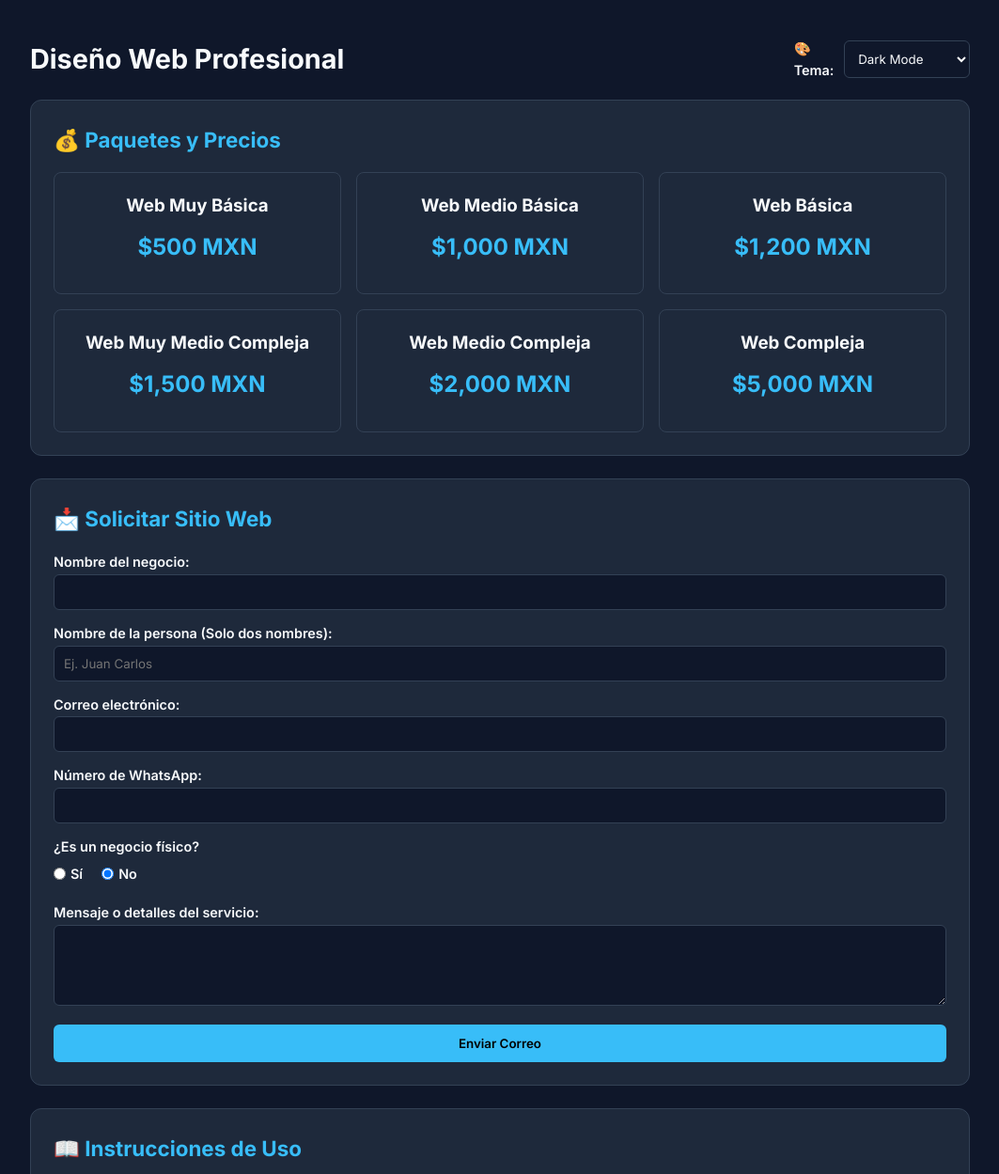
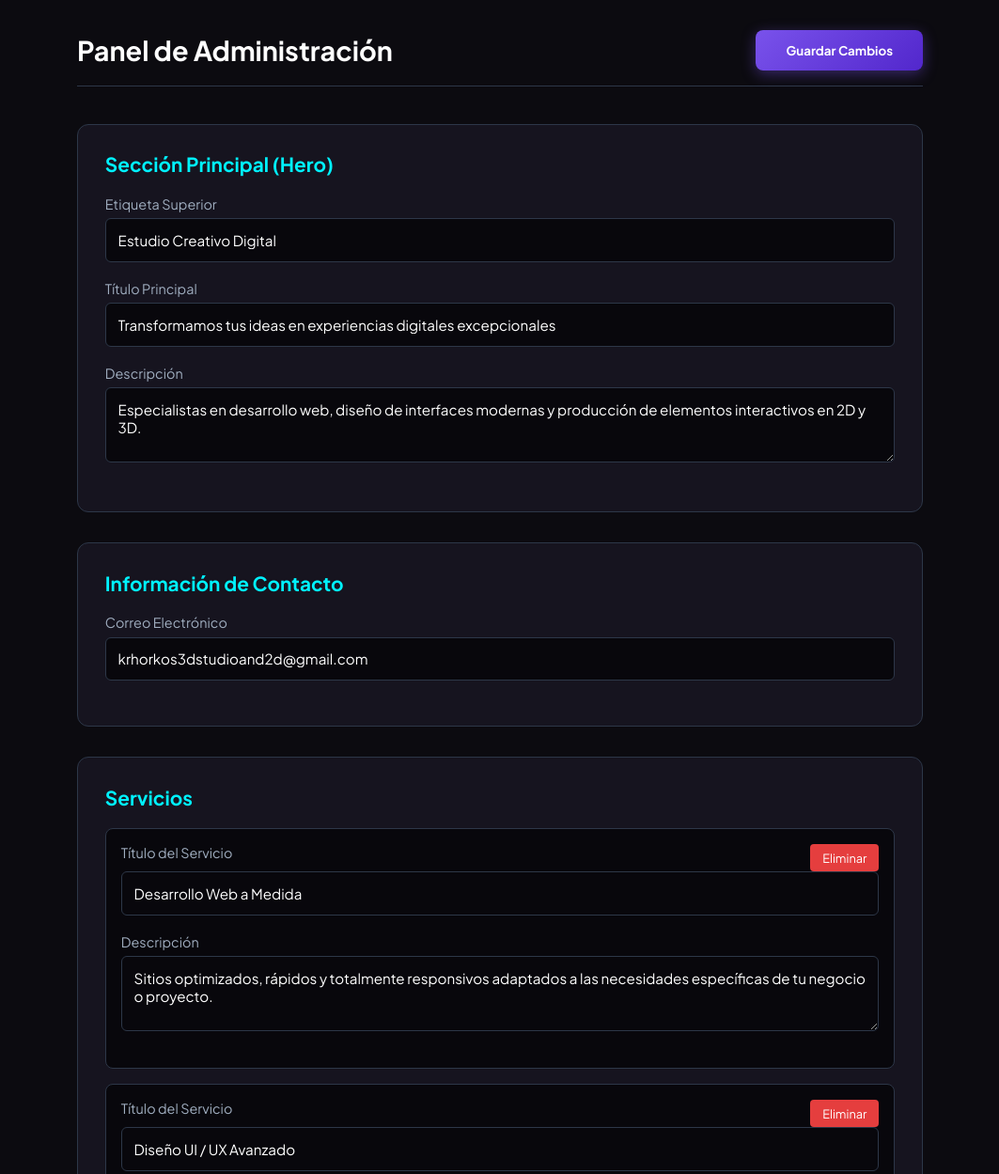
Before and after one commit to Krhorkos3DStudioAnd2D/Krhorkos3DSiteCustom, a plain HTML site: page index.html in a window 1280 px wide. Shown: the top 1249 px of the page at 94% size, without its empty margins (108-1171 px from the left). Drawn offline with Linux system fonts and the light colour scheme.

Commit message:
index.html

```diff
--- a/index.html
+++ b/index.html
@@ -1,233 +1,332 @@
 <!DOCTYPE html>
-<html lang="es" data-theme="dark">
+<html lang="es">
 <head>
     <meta charset="UTF-8">
     <meta name="viewport" content="width=device-width, initial-scale=1.0">
-  <title>Desarrollo Web Profesional</title>
-  <link href="https://fonts.googleapis.com/css2?family=Inter:wght@300;400;600;700&display=swap" rel="stylesheet">
+    <title>Panel de Control | Krhorkos Studio</title>
+    <link href="https://fonts.googleapis.com/css2?family=Plus+Jakarta+Sans:wght@400;600;700&display=swap" rel="stylesheet">
     <style>
-    :root[data-theme="dark"] { --bg: #0f172a; --card: #1e293b; --text: #f8fafc; --accent: #38bdf8; --border: #334155; }
-    :root[data-theme="light"] { --bg: #f8fafc; --card: #ffffff; --text: #0f172a; --accent: #0284c7; --border: #e2e8f0; }
-    :root[data-theme="emerald"] { --bg: #022c22; --card: #064e3b; --text: #ecfdf5; --accent: #34d399; --border: #047857; }
-    :root[data-theme="sunset"] { --bg: #2d1215; --card: #4c1d24; --text: #fff1f2; --accent: #fb7185; --border: #9f1239; }
-    :root[data-theme="purple"] { --bg: #1e1b4b; --card: #312e81; --text: #eef2ff; --accent: #818cf8; --border: #4338ca; }
-    :root[data-theme="amber"] { --bg: #1f1206; --card: #451a03; --text: #fef3c7; --accent: #fbbf24; --border: #78350f; }
-    :root[data-theme="cyber"] { --bg: #000000; --card: #111111; --text: #00ff66; --accent: #00e5ff; --border: #00ff66; }
-    :root[data-theme="nordic"] { --bg: #2e3440; --card: #3b4252; --text: #eceff4; --accent: #88c0d0; --border: #4c566a; }
+        * {
+            margin: 0;
+            padding: 0;
+            box-sizing: border-box;
+            font-family: 'Plus Jakarta Sans', sans-serif;
+        }
 
-    * { box-sizing: border-box; margin: 0; padding: 0; font-family: 'Inter', sans-serif; transition: background-color 0.3s, color 0.3s; }
-    body { background-color: var(--bg); color: var(--text); line-height: 1.6; padding: 20px; }
-    .container { max-width: 1000px; margin: 0 auto; }
+        body {
+            background-color: #0c0b10;
+            color: #e2e8f0;
+            padding: 2rem 1rem;
+        }
 
-    header { display: flex; justify-content: space-between; align-items: center; padding: 20px 0; flex-wrap: wrap; gap: 15px; }
-    h1 { font-size: 1.8rem; font-weight: 700; }
+        .admin-container {
+            max-width: 900px;
+            margin: 0 auto;
+        }
 
-    .theme-selector { display: flex; align-items: center; gap: 10px; }
-    select { padding: 8px 12px; border-radius: 6px; background: var(--card); color: var(--text); border: 1px solid var(--border); cursor: pointer; outline: none; }
+        header {
+            display: flex;
+            justify-content: space-between;
+            align-items: center;
+            margin-bottom: 2.5rem;
+            padding-bottom: 1rem;
+            border-bottom: 1px solid #2d3748;
+        }
 
-    section { background: var(--card); border: 1px solid var(--border); border-radius: 12px; padding: 24px; margin-bottom: 24px; }
-    h2 { font-size: 1.4rem; color: var(--accent); margin-bottom: 16px; }
+        h1 {
+            font-size: 1.8rem;
+            color: #fff;
+        }
 
-    .grid-pricing { display: grid; grid-template-columns: repeat(auto-fit, minmax(250px, 1fr)); gap: 16px; }
-    .price-card { border: 1px solid var(--border); border-radius: 8px; padding: 20px; text-align: center; }
-    .price { font-size: 1.5rem; font-weight: 700; color: var(--accent); margin: 10px 0; }
+        .btn-save {
+            background: linear-gradient(135deg, #7952eb, #5227cc);
+            color: #fff;
+            padding: 0.8rem 2rem;
+            border: none;
+            border-radius: 8px;
+            font-weight: 700;
+            cursor: pointer;
+            box-shadow: 0 4px 15px rgba(121, 82, 235, 0.4);
+        }
 
-    form { display: flex; flex-direction: column; gap: 12px; }
-    label { font-size: 0.9rem; font-weight: 600; }
-    input, textarea, select { width: 100%; padding: 10px; border-radius: 6px; border: 1px solid var(--border); background: var(--bg); color: var(--text); outline: none; }
-    .radio-group { display: flex; gap: 20px; margin: 5px 0; }
-    .radio-option { display: flex; align-items: center; gap: 5px; cursor: pointer; }
-    #address-field { display: none; }
+        .btn-save:hover {
+            opacity: 0.9;
+        }
 
-    button, .btn { background: var(--accent); color: #000; border: none; padding: 12px 20px; font-weight: 600; border-radius: 6px; cursor: pointer; width: 100%; text-align: center; text-decoration: none; display: inline-block; }
-    button:hover, .btn:hover { opacity: 0.9; }
+        .section-card {
+            background: #16141f;
+            border: 1px solid #2d3748;
+            border-radius: 12px;
+            padding: 1.8rem;
+            margin-bottom: 2rem;
+        }
 
-    .instructions { display: grid; grid-template-columns: 1fr 1fr; gap: 16px; }
-    @media (max-width: 600px) { .instructions { grid-template-columns: 1fr; } }
-    .info-box { border: 1px solid var(--border); padding: 16px; border-radius: 8px; }
+        .section-card h2 {
+            font-size: 1.3rem;
+            margin-bottom: 1.2rem;
+            color: #00f2fe;
+        }
 
-    .alert { background: rgba(255, 0, 0, 0.1); border-left: 4px solid #ef4444; padding: 12px; margin-top: 12px; font-size: 0.85rem; border-radius: 0 6px 6px 0; }
+        .form-group {
+            margin-bottom: 1.2rem;
+        }
 
-    .password-generator { display: flex; gap: 10px; flex-wrap: wrap; }
-    .password-display { flex: 1; font-family: monospace; font-size: 1.1rem; padding: 10px; background: var(--bg); border: 1px solid var(--border); border-radius: 6px; text-align: center; min-width: 150px; }
-    .pwd-btn { flex: 1; min-width: 120px; }
+        label {
+            display: block;
+            margin-bottom: 0.4rem;
+            font-size: 0.9rem;
+            color: #a0aec0;
+        }
+
+        input[type="text"], textarea {
+            width: 100%;
+            padding: 0.8rem;
+            background: #08070c;
+            border: 1px solid #2d3748;
+            border-radius: 6px;
+            color: #fff;
+            font-size: 0.95rem;
+        }
+
+        textarea {
+            resize: vertical;
+            height: 80px;
+        }
+
+        .item-row {
+            background: #08070c;
+            border: 1px solid #2d3748;
+            padding: 1rem;
+            border-radius: 8px;
+            margin-bottom: 1rem;
+            position: relative;
+        }
+
+        .btn-delete {
+            background: #e53e3e;
+            color: white;
+            border: none;
+            padding: 0.4rem 0.8rem;
+            border-radius: 4px;
+            cursor: pointer;
+            font-size: 0.8rem;
+            float: right;
+        }
+
+        .btn-add {
+            background: #2b6cb0;
+            color: white;
+            border: none;
+            padding: 0.6rem 1.2rem;
+            border-radius: 6px;
+            cursor: pointer;
+            font-size: 0.9rem;
+            margin-top: 0.5rem;
+        }
+
+        .alert {
+            position: fixed;
+            bottom: 20px;
+            right: 20px;
+            background: #38a169;
+            color: white;
+            padding: 1rem 2rem;
+            border-radius: 8px;
+            display: none;
+            box-shadow: 0 4px 12px rgba(0,0,0,0.3);
+        }
     </style>
 </head>
 <body>
 
-  <div class="container">
+    <div class="admin-container">
         <header>
-      <h1>Diseño Web Profesional</h1>
-      <div class="theme-selector">
-        <label for="themeSelect">🎨 Tema:</label>
-        <select id="themeSelect" onchange="changeTheme(this.value)">
-          <option value="dark">Dark Mode</option>
-          <option value="light">Light Mode</option>
-          <option value="emerald">Emerald</option>
-          <option value="sunset">Sunset</option>
-          <option value="purple">Purple</option>
-          <option value="amber">Amber</option>
-          <option value="cyber">Cyberpunk</option>
-          <option value="nordic">Nordic</option>
-        </select>
-      </div>
+            <h1>Panel de Administración</h1>
+            <button class="btn-save" onclick="saveAllData()">Guardar Cambios</button>
         </header>
 
-    <section>
-      <h2>💰 Paquetes y Precios</h2>
-      <div class="grid-pricing">
-        <div class="price-card">
-          <h3>Web Muy Básica</h3>
-          <div class="price">$500 MXN</div>
+        <div class="section-card">
+            <h2>Sección Principal (Hero)</h2>
+            <div class="form-group">
+                <label>Etiqueta Superior</label>
+                <input type="text" id="heroBadge">
             </div>
-        <div class="price-card">
-          <h3>Web Medio Básica</h3>
-          <div class="price">$1,000 MXN</div>
+            <div class="form-group">
+                <label>Título Principal</label>
+                <input type="text" id="heroTitle">
             </div>
-        <div class="price-card">
-          <h3>Web Básica</h3>
-          <div class="price">$1,200 MXN</div>
-        </div>
-        <div class="price-card">
-          <h3>Web Muy Medio Compleja</h3>
-          <div class="price">$1,500 MXN</div>
-        </div>
-        <div class="price-card">
-          <h3>Web Medio Compleja</h3>
-          <div class="price">$2,000 MXN</div>
-        </div>
-        <div class="price-card">
-          <h3>Web Compleja</h3>
-          <div class="price">$5,000 MXN</div>
-        </div>
-      </div>
-    </section>
-
-    <section>
-      <h2>📩 Solicitar Sitio Web</h2>
-      <form id="contactForm" onsubmit="sendEmail(event)">
-        <div>
-          <label for="businessName">Nombre del negocio:</label>
-          <input type="text" id="businessName" required>
-        </div>
-        <div>
-          <label for="fullName">Nombre de la persona (Solo dos nombres):</label>
-          <input type="text" id="fullName" placeholder="Ej. Juan Carlos" pattern="^[a-zA-ZáéíóúÁÉÍÓÚñÑ]+(\s[a-zA-ZáéíóúÁÉÍÓÚñÑ]+)$" title="Ingresa exactamente dos nombres" required>
-        </div>
-        <div>
-          <label for="email">Correo electrónico:</label>
-          <input type="email" id="email" required>
-        </div>
-        <div>
-          <label for="whatsapp">Número de WhatsApp:</label>
-          <input type="tel" id="whatsapp" required>
-        </div>
-        <div>
-          <label>¿Es un negocio físico?</label>
-          <div class="radio-group">
-            <label class="radio-option"><input type="radio" name="isPhysical" value="si" onclick="toggleAddress(true)"> Sí</label>
-            <label class="radio-option"><input type="radio" name="isPhysical" value="no" onclick="toggleAddress(false)" checked> No</label>
-          </div>
-        </div>
-        <div id="address-field">
-          <label for="address">Dirección completa:</label>
-          <input type="text" id="address">
-        </div>
-        <div>
-          <label for="message">Mensaje o detalles del servicio:</label>
-          <textarea id="message" rows="4" required></textarea>
-        </div>
-        <button type="submit">Enviar Correo</button>
-      </form>
-    </section>
-
-    <section>
-      <h2>📖 Instrucciones de Uso</h2>
-      <div class="instructions">
-        <div class="info-box">
-          <h3>🌐 Página Pública</h3>
-          <p>Es la interfaz visible para todos los clientes en internet. Muestra la información de tu negocio, productos, servicios y métodos de contacto de forma clara y atractiva.</p>
-        </div>
-        <div class="info-box">
-          <h3>🔐 Panel Privado</h3>
-          <p>Es la plataforma de administración. Permite al propietario iniciar sesión de forma segura para modificar textos, imágenes, precios y horarios en tiempo real sin escribir código.</p>
+            <div class="form-group">
+                <label>Descripción</label>
+                <textarea id="heroDesc"></textarea>
             </div>
         </div>
 
-      <div class="alert">
-        ⚠️ <strong>Aviso:</strong> No me hago responsable si alguien más ingresa con su usuario y contraseña al panel privado. Es responsabilidad del dueño mantener seguros sus datos de acceso.
+        <div class="section-card">
+            <h2>Información de Contacto</h2>
+            <div class="form-group">
+                <label>Correo Electrónico</label>
+                <input type="text" id="contactEmail">
             </div>
-      <div class="alert">
-        ⚠️ <strong>Aviso Final:</strong> Una vez entregados los dos sitios web, no me hago responsable de ningún cambio, problema o uso que se le dé. El servicio concluye al momento de la entrega.
-      </div>
-    </section>
-
-    <section>
-      <h2>🔐 Generador de Contraseñas Seguras</h2>
-      <div class="password-generator">
-        <input type="text" id="passwordDisplay" class="password-display" readonly placeholder="Haz clic en Generar">
-        <button type="button" class="pwd-btn" onclick="generatePassword()">Generar</button>
-        <button type="button" class="pwd-btn" onclick="copyPassword()">Copiar</button>
-      </div>
-    </section>
         </div>
 
+        <div class="section-card">
+            <h2>Servicios</h2>
+            <div id="services-list"></div>
+            <button class="btn-add" onclick="addService()">+ Agregar Servicio</button>
+        </div>
+
+        <div class="section-card">
+            <h2>Proyectos del Portafolio</h2>
+            <div id="portfolio-list"></div>
+            <button class="btn-add" onclick="addPortfolio()">+ Agregar Proyecto</button>
+        </div>
+    </div>
+
+    <div class="alert" id="alert-msg">¡Cambios guardados con éxito! Actualiza la página web principal para ver los cambios.</div>
+
     <script>
-    function changeTheme(themeName) {
-      document.documentElement.setAttribute('data-theme', themeName);
+        const defaultData = {
+            heroBadge: "Estudio Creativo Digital",
+            heroTitle: "Transformamos tus ideas en experiencias digitales excepcionales",
+            heroDesc: "Especialistas en desarrollo web, diseño de interfaces modernas y producción de elementos interactivos en 2D y 3D.",
+            email: "krhorkos3dstudioand2d@gmail.com",
+            services: [
+                {
+                    title: "Desarrollo Web a Medida",
+                    desc: "Sitios optimizados, rápidos y totalmente responsivos adaptados a las necesidades específicas de tu negocio o proyecto.",
+                    icon: "<svg viewBox='0 0 24 24'><path d='M20 4H4c-1.1 0-1.99.9-1.99 2L2 18c0 1.1.9 2 2 2h16c1.1 0 2-.9 2-2V6c0-1.1-.9-2-2-2zm-5 14H9v-2h6v2zm3-5H6V8h12v5z'/></svg>"
+                },
+                {
+                    title: "Diseño UI / UX Avanzado",
+                    desc: "Interfaces atrapantes y navegaciones intuitivas enfocadas en ofrecer la mejor experiencia visual y de usuario.",
+                    icon: "<svg viewBox='0 0 24 24'><path d='M12 2C6.48 2 2 6.48 2 12s4.48 10 10 10 10-4.48 10-10S17.52 2 12 2zm-1 17.93c-3.95-.49-7-3.85-7-7.93 0-.62.08-1.21.21-1.79L9 15v1c0 1.1.9 2 2 2v1.93zm6.9-2.54c-.26-.81-1-1.39-1.9-1.39h-1v-3c0-.55-.45-1-1-1H8v-2h2c.55 0 1-.45 1-1V7h2c1.1 0 2-.9 2-2v-.41c2.93 1.19 5 4.06 5 7.41 0 2.08-.8 3.97-2.1 5.39z'/></svg>"
+                },
+                {
+                    title: "Integración 2D y 3D",
+                    desc: "Incorporación de modelos, animaciones e interactividad avanzada para destacar sobre cualquier competencia.",
+                    icon: "<svg viewBox='0 0 24 24'><path d='M21 16.5C21 16.88 20.79 17.21 20.47 17.38L12.57 21.82C12.41 21.91 12.21 21.96 12 21.96C11.79 21.96 11.59 21.91 11.43 21.82L3.53 17.38C3.21 17.21 3 16.88 3 16.5V7.5C3 7.12 3.21 6.79 3.53 6.62L11.43 2.18C11.59 2.09 11.79 2.04 12 2.04C12.21 2.04 12.41 2.09 12.57 2.18L20.47 6.62C20.79 6.79 21 7.12 21 7.5V16.5Z'/></svg>"
+                }
+            ],
+            portfolio: [
+                {
+                    title: "Plataforma Interactiva 3D",
+                    desc: "Aplicación web con modelos en tiempo real y alta optimización.",
+                    image: "https://images.unsplash.com/photo-1618005182384-a83a8bd57fbe?auto=format&fit=crop&w=600&q=80"
+                },
+                {
+                    title: "Sitio Web Corporativo",
+                    desc: "Diseño minimalista enfocado en conversión y velocidad.",
+                    image: "https://images.unsplash.com/photo-1460925895917-afdab827c52f?auto=format&fit=crop&w=600&q=80"
+                },
+                {
+                    title: "Experiencia Web 2D / Videojuegos",
+                    desc: "Portafolio dinámico con elementos visuales animados.",
+                    image: "https://images.unsplash.com/photo-1550745165-9bc0b252726f?auto=format&fit=crop&w=600&q=80"
+                }
+            ]
+        };
+
+        let currentData = {};
+
+        function initAdmin() {
+            const stored = localStorage.getItem('site_content');
+            currentData = stored ? JSON.parse(stored) : defaultData;
+
+            document.getElementById('heroBadge').value = currentData.heroBadge;
+            document.getElementById('heroTitle').value = currentData.heroTitle;
+            document.getElementById('heroDesc').value = currentData.heroDesc;
+            document.getElementById('contactEmail').value = currentData.email;
+
+            renderServices();
+            renderPortfolio();
         }
 
-    function toggleAddress(show) {
-      const field = document.getElementById('address-field');
-      const input = document.getElementById('address');
-      field.style.display = show ? 'block' : 'none';
-      input.required = show;
+        function renderServices() {
+            const container = document.getElementById('services-list');
+            container.innerHTML = '';
+            currentData.services.forEach((s, i) => {
+                container.innerHTML += `
+                    <div class="item-row">
+                        <button class="btn-delete" onclick="removeService(${i})">Eliminar</button>
+                        <div class="form-group">
+                            <label>Título del Servicio</label>
+                            <input type="text" value="${s.title}" onchange="currentData.services[${i}].title = this.value">
+                        </div>
+                        <div class="form-group">
+                            <label>Descripción</label>
+                            <textarea onchange="currentData.services[${i}].desc = this.value">${s.desc}</textarea>
+                        </div>
+                    </div>
+                `;
+            });
         }
 
-    function sendEmail(event) {
-      event.preventDefault();
-
-      const business = document.getElementById('businessName').value;
-      const name = document.getElementById('fullName').value;
-      const email = document.getElementById('email').value;
-      const whatsapp = document.getElementById('whatsapp').value;
-      const isPhysical = document.querySelector('input[name="isPhysical"]:checked').value;
-      const address = isPhysical === 'si' ? document.getElementById('address').value : 'N/A (Negocio Digital)';
-      const message = document.getElementById('message').value;
-
-      const mailtoRecipient = "krhorkos3dstudioand2d@gmail.com";
-      const subject = encodeURIComponent(`Solicitud de Sitio Web - ${business}`);
-      const body = encodeURIComponent(
-        `Solicitud de servicio web:\n\n` +
-        `• Nombre del negocio: ${business}\n` +
-        `• Nombre del cliente: ${name}\n` +
-        `• Correo: ${email}\n` +
-        `• WhatsApp: ${whatsapp}\n` +
-        `• Negocio físico: ${isPhysical.toUpperCase()}\n` +
-        `• Dirección: ${address}\n\n` +
-        `• Mensaje/Detalles:\n${message}`
-      );
-
-      window.location.href = `mailto:${mailtoRecipient}?subject=${subject}&body=${body}`;
+        function renderPortfolio() {
+            const container = document.getElementById('portfolio-list');
+            container.innerHTML = '';
+            currentData.portfolio.forEach((p, i) => {
+                container.innerHTML += `
+                    <div class="item-row">
+                        <button class="btn-delete" onclick="removePortfolio(${i})">Eliminar</button>
+                        <div class="form-group">
+                            <label>Título del Proyecto</label>
+                            <input type="text" value="${p.title}" onchange="currentData.portfolio[${i}].title = this.value">
+                        </div>
+                        <div class="form-group">
+                            <label>Descripción</label>
+                            <input type="text" value="${p.desc}" onchange="currentData.portfolio[${i}].desc = this.value">
+                        </div>
+                        <div class="form-group">
+                            <label>URL de la Imagen</label>
+                            <input type="text" value="${p.image}" onchange="currentData.portfolio[${i}].image = this.value">
+                        </div>
+                    </div>
+                `;
+            });
         }
 
-    function generatePassword() {
-      const chars = "ABCDEFGHIJKLMNOPQRSTUVWXYZabcdefghijklmnopqrstuvwxyz0123456789!@#$%^&*()";
-      let password = "";
-      for (let i = 0; i < 15; i++) {
-        password += chars.charAt(Math.floor(Math.random() * chars.length));
-      }
-      document.getElementById('passwordDisplay').value = password;
+        function addService() {
+            currentData.services.push({
+                title: "Nuevo Servicio",
+                desc: "Descripción del servicio.",
+                icon: "<svg viewBox='0 0 24 24'><path d='M12 2C6.48 2 2 6.48 2 12s4.48 10 10 10 10-4.48 10-10S17.52 2 12 2zm1 15h-2v-6h2v6zm0-8h-2V7h2v2z'/></svg>"
+            });
+            renderServices();
         }
 
-    function copyPassword() {
-      const pwdInput = document.getElementById('passwordDisplay');
-      if (!pwdInput.value) return;
+        function removeService(index) {
+            currentData.services.splice(index, 1);
+            renderServices();
+        }
 
-      navigator.clipboard.writeText(pwdInput.value).then(() => {
-        alert("Contraseña copiada al portapapeles");
+        function addPortfolio() {
+            currentData.portfolio.push({
+                title: "Nuevo Proyecto",
+                desc: "Descripción del proyecto.",
+                image: "https://images.unsplash.com/photo-1618005182384-a83a8bd57fbe?auto=format&fit=crop&w=600&q=80"
             });
+            renderPortfolio();
         }
+
+        function removePortfolio(index) {
+            currentData.portfolio.splice(index, 1);
+            renderPortfolio();
+        }
+
+        function saveAllData() {
+            currentData.heroBadge = document.getElementById('heroBadge').value;
+            currentData.heroTitle = document.getElementById('heroTitle').value;
+            currentData.heroDesc = document.getElementById('heroDesc').value;
+            currentData.email = document.getElementById('contactEmail').value;
+
+            localStorage.setItem('site_content', JSON.stringify(currentData));
+
+            const alert = document.getElementById('alert-msg');
+            alert.style.display = 'block';
+            setTimeout(() => { alert.style.display = 'none'; }, 3000);
+        }
+
+        document.addEventListener('DOMContentLoaded', initAdmin);
     </script>
 </body>
 </html>
```
Lines whose indentation alone changed are shown as unchanged.
